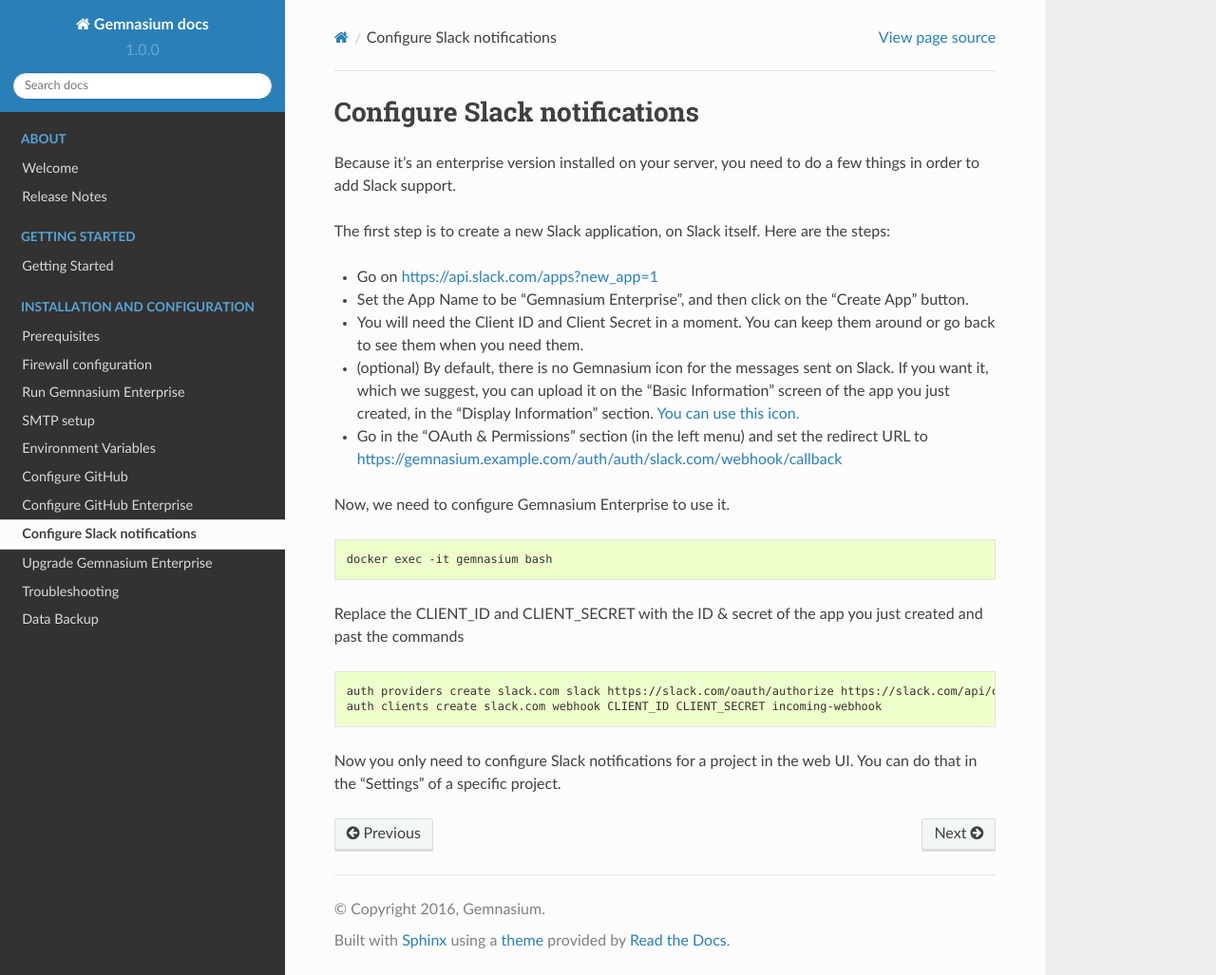
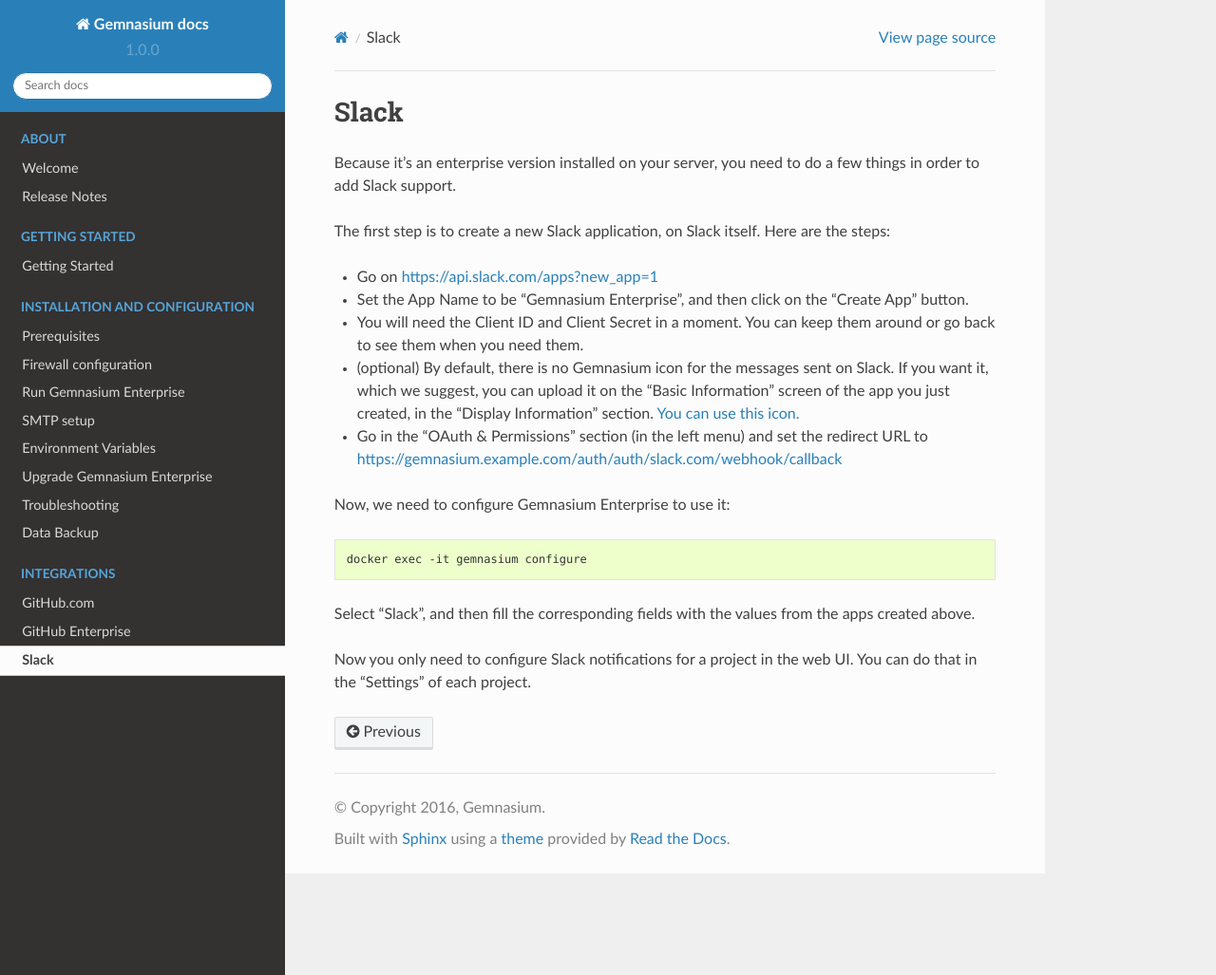
Before and after one commit to jipiboily/docs-1, a Sphinx documentation site: the page built from docs/integrations/slack.rst, in a window 1280 px wide and 1027 px high. Shown: the whole window at 95% size. Built offline with Sphinx 7.4.7 and the Read the Docs theme 2.0.0, drawn with Linux system fonts in a browser that asks for light colours.

Commit message:
Move integrations to a dedicated section
Also removed commands for Slack, to replace them with the new configure
script

```diff
--- a/docs/installation/github-com.rst
+++ b/docs/integrations/github-com.rst
@@ -1,5 +1,5 @@
-Configure GitHub
-================
+GitHub.com
+==========
 
 Before being able to add projects from github.com, Gemnasium Enterprise needs to be configured to be able to access it.
 
--- a/docs/installation/github-enterprise.rst
+++ b/docs/integrations/github-enterprise.rst
@@ -1,5 +1,5 @@
-Configure GitHub Enterprise
-===========================
+GitHub Enterprise
+=================
 
 Before being able to add projects from your GitHub Enterprise (GHE) instance, Gemnasium Enterprise needs to be configured to be able to access it.
 
--- a/docs/installation/slack.rst
+++ b/docs/integrations/slack.rst
@@ -1,5 +1,5 @@
-Configure Slack notifications
-=============================
+Slack
+=====
 
 Because it's an enterprise version installed on your server, you need to do a few things in order to add Slack support.
 
@@ -12,17 +12,12 @@
 - Go in the "OAuth & Permissions" section (in the left menu) and set the redirect URL to https://gemnasium.example.com/auth/auth/slack.com/webhook/callback
 
 
-Now, we need to configure Gemnasium Enterprise to use it.
+Now, we need to configure Gemnasium Enterprise to use it:
 
 .. code-block:: console
 
-  docker exec -it gemnasium bash
+    docker exec -it gemnasium configure
 
-Replace the CLIENT_ID and CLIENT_SECRET with the ID & secret of the app you just created and past the commands
+Select "Slack", and then fill the corresponding fields with the values from the apps created above.
 
-.. code-block:: console
-
-  auth providers create slack.com slack https://slack.com/oauth/authorize https://slack.com/api/oauth.access
-  auth clients create slack.com webhook CLIENT_ID CLIENT_SECRET incoming-webhook
-
-Now you only need to configure Slack notifications for a project in the web UI. You can do that in the "Settings" of a specific project.
+Now you only need to configure Slack notifications for a project in the web UI. You can do that in the "Settings" of each project.
```
Also changed, not shown: other parts of docs/integrations/github-enterprise.rst (+2 -2 lines), docs/index.rst (+10 -3 lines), docs/welcome.rst (+13 -0 lines).
